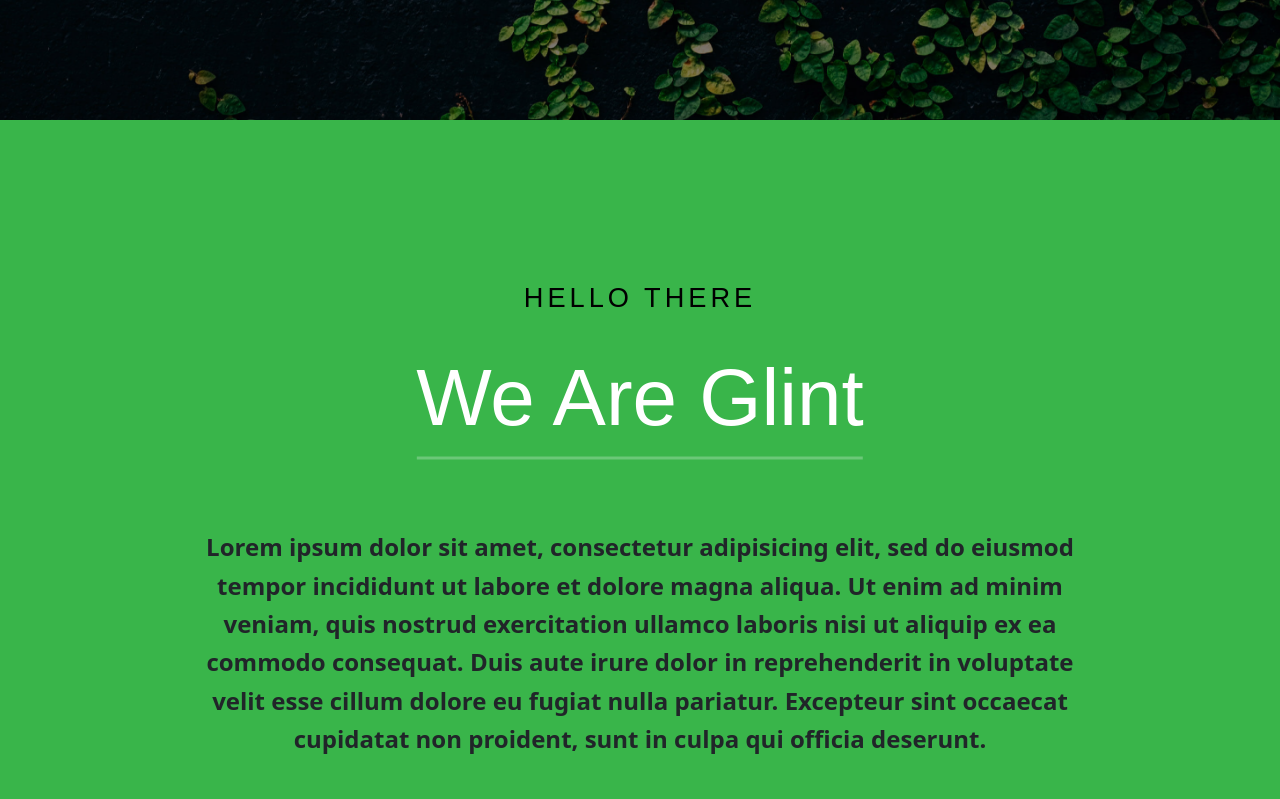
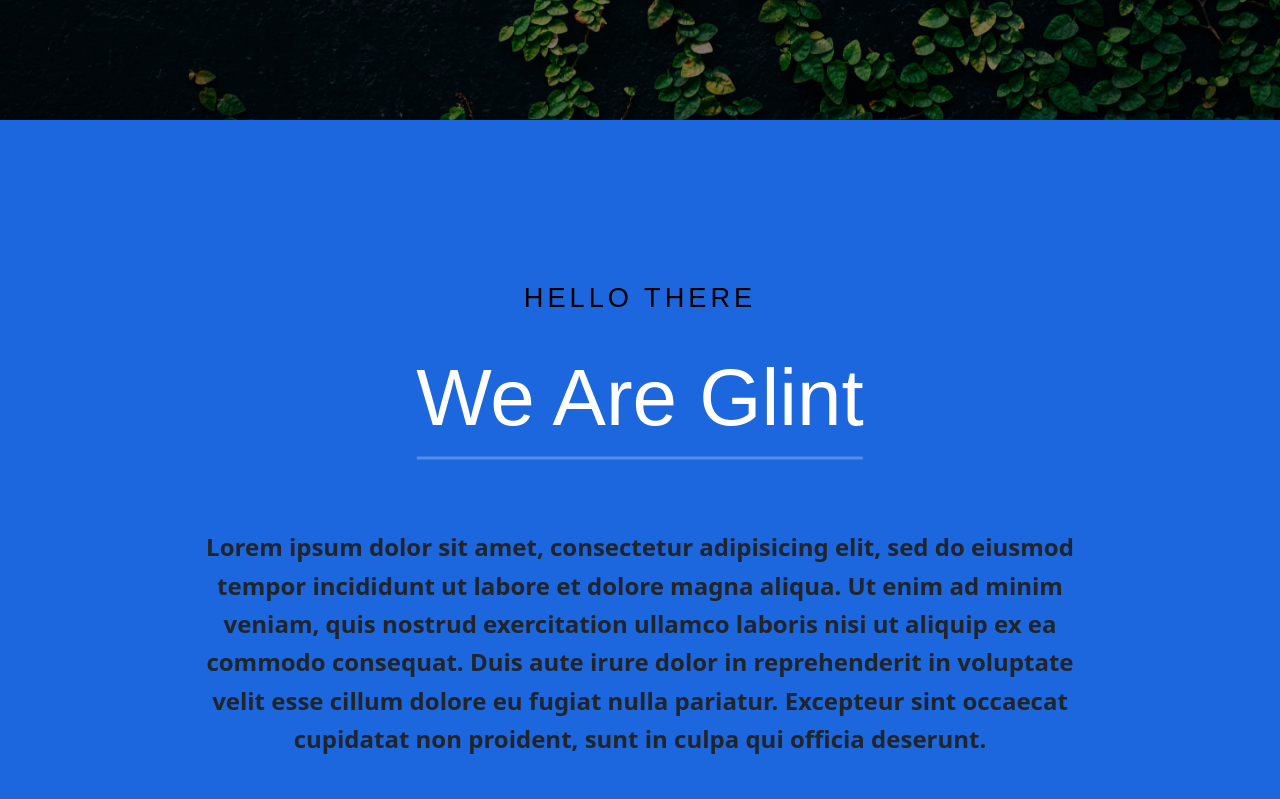
Before and after one commit to a7mdmo74/js-glint, a plain HTML site: page index.html in a window 1280 px wide. Shown: the part 760-1559 px from the top of the page. Drawn offline with nearby package versions, Linux system fonts and the light colour scheme.

Commit message:
Update style.css

```diff
--- a/css/style.css
+++ b/css/style.css
@@ -148,7 +148,7 @@ body {
 
 /* start section about */
 .about {
-  background-color: #39b54a;
+  background-color: #1C66DE;
   text-align: center;
   padding: 10rem 0;
 }
```
